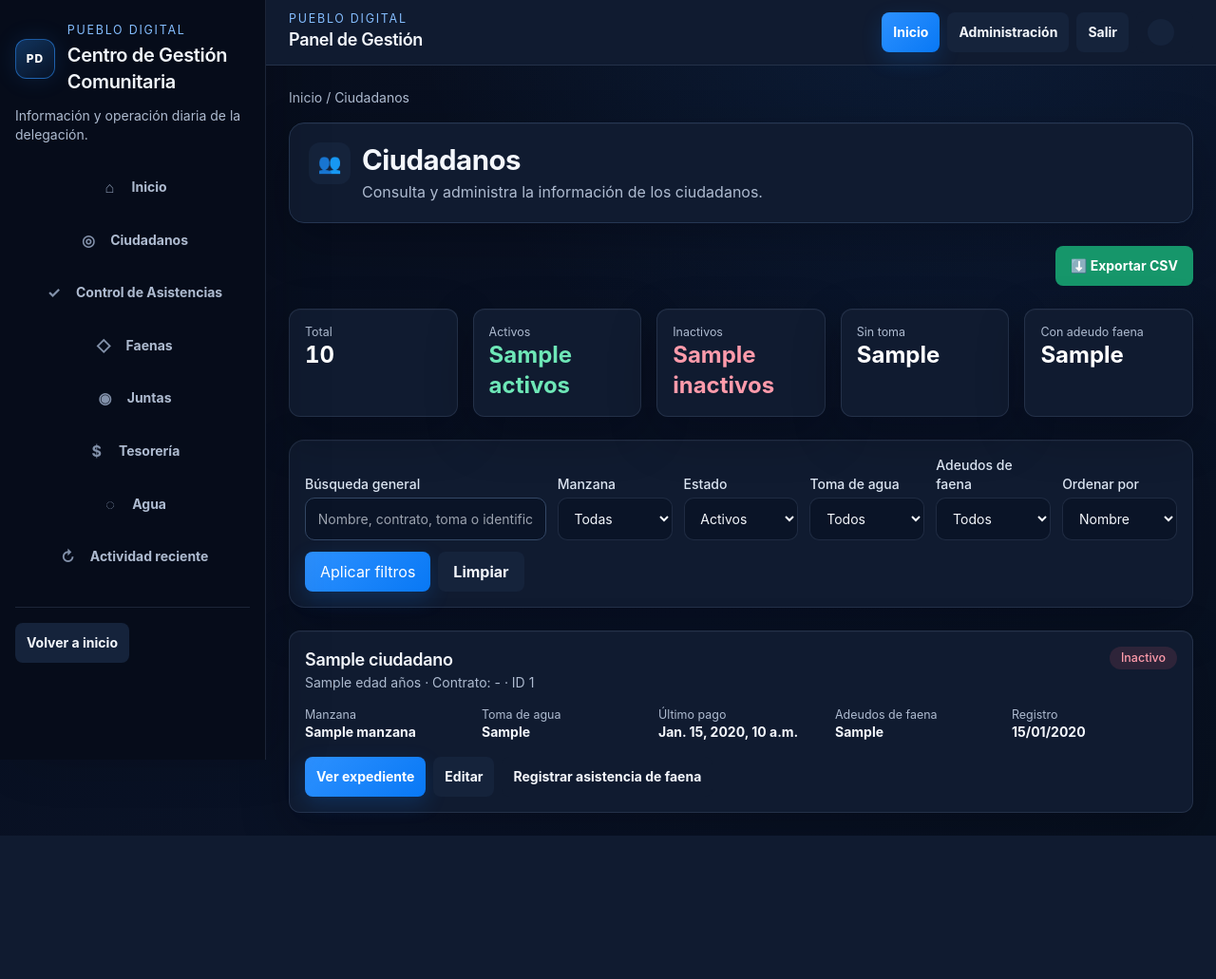
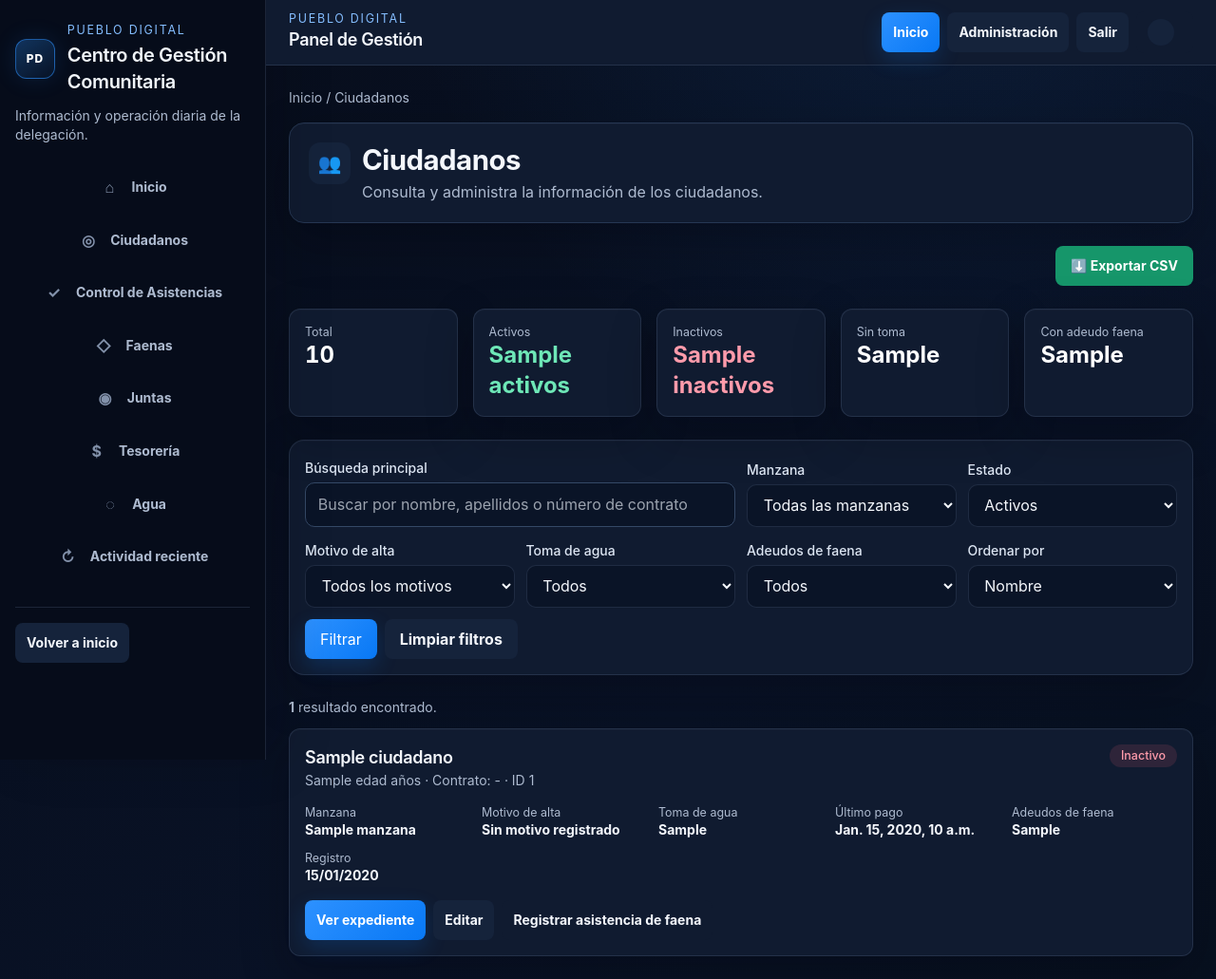
Before and after one commit to adalbertomejia/puebloDigital, a Django app: template templates/dashboard/padron_ciudadanos.html in a window 1280 px wide. Shown: the whole page at 95% size. Before the commit the page ends 880 px from the top, so only its background shows below. Run offline with Django 3.2, Linux system fonts and the light colour scheme; the template is opened without the code that fills it: most values are stand-ins (such as "Sample title", 1, 10 or a date in 2020); some libraries are stand-ins or nearby versions.

Commit message:
Implementa filtros escalables en padrón ciudadano

```diff
--- a/apps/core/models.py
+++ b/apps/core/models.py
@@ -55,6 +55,7 @@ class Ciudadano(TimeStampedModel):
     motivo_alta = models.CharField(
         max_length=22,
         choices=MotivosAlta.choices,
+        blank=True,
         verbose_name="Motivo de alta",
     )
     direccion = models.TextField(blank=True)
--- a/templates/dashboard/padron_ciudadanos.html
+++ b/templates/dashboard/padron_ciudadanos.html
@@ -17,52 +17,61 @@
 </section>
 
 <section class="bg-white rounded-2xl border p-4 mb-6">
-  <form method="get" class="grid lg:grid-cols-7 gap-3 items-end">
-    <label class="lg:col-span-2 text-sm font-medium">Búsqueda general
-      <input type="text" name="q" value="{{ filtros.q }}" placeholder="Nombre, contrato, toma o identificador" class="mt-1 w-full rounded-lg border px-3 py-2 font-normal">
-    </label>
-    <label class="text-sm font-medium">Manzana
-      <select name="manzana" class="mt-1 w-full rounded-lg border px-3 py-2 font-normal">
-        <option value="todas" {% if filtros.manzana == 'todas' %}selected{% endif %}>Todas</option>
-        <option value="sin_manzana" {% if filtros.manzana == 'sin_manzana' %}selected{% endif %}>Sin manzana</option>
+  <form method="get" class="grid md:grid-cols-2 lg:grid-cols-4 gap-3 items-end">
+    <div class="lg:col-span-2"><label for="padron-q" class="text-sm font-medium">Búsqueda principal</label>
+      <input id="padron-q" type="search" name="q" value="{{ filtros.q }}" placeholder="Buscar por nombre, apellidos o número de contrato" class="mt-1 w-full rounded-lg border px-3 py-2 font-normal">
+    </div>
+    <div><label for="padron-manzana" class="text-sm font-medium">Manzana</label>
+      <select id="padron-manzana" name="manzana" class="mt-1 w-full rounded-lg border px-3 py-2 font-normal">
+        <option value="todas" {% if filtros.manzana == 'todas' %}selected{% endif %}>Todas las manzanas</option>
+        {% if hay_ciudadanos_sin_manzana %}<option value="sin_manzana" {% if filtros.manzana == 'sin_manzana' %}selected{% endif %}>Sin manzana</option>{% endif %}
         {% for manzana in manzanas %}<option value="{{ manzana.pk }}" {% if filtros.manzana == manzana.pk|stringformat:'s' %}selected{% endif %}>{{ manzana }}</option>{% endfor %}
       </select>
-    </label>
-    <label class="text-sm font-medium">Estado
-      <select name="estado" class="mt-1 w-full rounded-lg border px-3 py-2 font-normal">
+    </div>
+    <div><label for="padron-estado" class="text-sm font-medium">Estado</label>
+      <select id="padron-estado" name="estado" class="mt-1 w-full rounded-lg border px-3 py-2 font-normal">
         <option value="todos" {% if filtros.estado == 'todos' %}selected{% endif %}>Todos</option>
         <option value="activos" {% if filtros.estado == 'activos' %}selected{% endif %}>Activos</option>
         <option value="inactivos" {% if filtros.estado == 'inactivos' %}selected{% endif %}>Inactivos</option>
       </select>
-    </label>
-    <label class="text-sm font-medium">Toma de agua
-      <select name="toma" class="mt-1 w-full rounded-lg border px-3 py-2 font-normal">
+    </div>
+    <div><label for="padron-motivo" class="text-sm font-medium">Motivo de alta</label>
+      <select id="padron-motivo" name="motivo_alta" class="mt-1 w-full rounded-lg border px-3 py-2 font-normal">
+        <option value="todos" {% if filtros.motivo_alta == 'todos' %}selected{% endif %}>Todos los motivos</option>
+        {% if motivo_alta_permite_vacio %}<option value="sin_motivo" {% if filtros.motivo_alta == 'sin_motivo' %}selected{% endif %}>Sin motivo registrado</option>{% endif %}
+        {% for value, label in motivos_alta %}<option value="{{ value }}" {% if filtros.motivo_alta == value %}selected{% endif %}>{{ label }}</option>{% endfor %}
+      </select>
+    </div>
+    <div><label for="padron-toma" class="text-sm font-medium">Toma de agua</label>
+      <select id="padron-toma" name="toma" class="mt-1 w-full rounded-lg border px-3 py-2 font-normal">
         <option value="todos" {% if filtros.toma == 'todos' %}selected{% endif %}>Todos</option>
         <option value="con_toma" {% if filtros.toma == 'con_toma' %}selected{% endif %}>Con toma</option>
         <option value="sin_toma" {% if filtros.toma == 'sin_toma' %}selected{% endif %}>Sin toma</option>
       </select>
-    </label>
-    <label class="text-sm font-medium">Adeudos de faena
-      <select name="adeudo" class="mt-1 w-full rounded-lg border px-3 py-2 font-normal">
+    </div>
+    <div><label for="padron-adeudo" class="text-sm font-medium">Adeudos de faena</label>
+      <select id="padron-adeudo" name="adeudo" class="mt-1 w-full rounded-lg border px-3 py-2 font-normal">
         <option value="todos" {% if filtros.adeudo == 'todos' %}selected{% endif %}>Todos</option>
         <option value="con_adeudo" {% if filtros.adeudo == 'con_adeudo' %}selected{% endif %}>Con adeudo</option>
         <option value="sin_adeudo" {% if filtros.adeudo == 'sin_adeudo' %}selected{% endif %}>Sin adeudo</option>
       </select>
-    </label>
-    <label class="text-sm font-medium">Ordenar por
-      <select name="orden" class="mt-1 w-full rounded-lg border px-3 py-2 font-normal">
+    </div>
+    <div><label for="padron-orden" class="text-sm font-medium">Ordenar por</label>
+      <select id="padron-orden" name="orden" class="mt-1 w-full rounded-lg border px-3 py-2 font-normal">
         <option value="nombre" {% if filtros.orden == 'nombre' %}selected{% endif %}>Nombre</option>
         <option value="estado" {% if filtros.orden == 'estado' %}selected{% endif %}>Estado</option>
         <option value="adeudos_faena" {% if filtros.orden == 'adeudos_faena' %}selected{% endif %}>Adeudos de faena</option>
         <option value="registro" {% if filtros.orden == 'registro' %}selected{% endif %}>Fecha de registro</option>
       </select>
-    </label>
-    <div class="lg:col-span-7 flex flex-wrap gap-2">
-      <button class="rounded-lg bg-indigo-600 text-white px-4 py-2">Aplicar filtros</button>
-      <a class="rounded-lg bg-slate-200 px-4 py-2" href="{% url 'padron_ciudadanos' %}">Limpiar</a>
+    </div>
+    <div class="md:col-span-2 lg:col-span-4 flex flex-wrap gap-2">
+      <button class="rounded-lg bg-indigo-600 text-white px-4 py-2">Filtrar</button>
+      <a class="rounded-lg bg-slate-200 px-4 py-2" href="{% url 'padron_ciudadanos' %}">Limpiar filtros</a>
     </div>
   </form>
 </section>
+
+<p class="mb-3 text-sm text-slate-600" role="status"><strong>{{ ciudadanos.paginator.count }}</strong> resultado{{ ciudadanos.paginator.count|pluralize }} encontrado{{ ciudadanos.paginator.count|pluralize }}.</p>
 
 <section class="space-y-3">
   {% for c in ciudadanos %}
@@ -76,6 +85,7 @@
       </div>
       <div class="grid md:grid-cols-5 gap-3 mt-4 text-sm">
         <p><span class="block text-xs text-slate-500">Manzana</span><strong>{{ c.manzana|default:'-' }}</strong></p>
+        <p><span class="block text-xs text-slate-500">Motivo de alta</span><strong>{{ c.get_motivo_alta_display|default:'Sin motivo registrado' }}</strong></p>
         <p><span class="block text-xs text-slate-500">Toma de agua</span><strong>{{ c.toma.numero_toma|default:'Sin toma' }}</strong></p>
         <p><span class="block text-xs text-slate-500">Último pago</span><strong>{{ c.ultimo_pago_fecha|default:'Sin registro' }}</strong></p>
         <p><span class="block text-xs text-slate-500">Adeudos de faena</span><strong>{{ c.adeudos_faena }}</strong></p>
@@ -96,8 +106,8 @@
   <nav class="mt-6 flex flex-wrap items-center justify-between gap-3 text-sm">
     <span class="text-slate-500">Página {{ ciudadanos.number }} de {{ ciudadanos.paginator.num_pages }}</span>
     <div class="flex gap-2">
-      {% if ciudadanos.has_previous %}<a class="px-3 py-2 rounded-lg bg-white border" href="?page={{ ciudadanos.previous_page_number }}&q={{ filtros.q }}&estado={{ filtros.estado }}&toma={{ filtros.toma }}&manzana={{ filtros.manzana }}&adeudo={{ filtros.adeudo }}&orden={{ filtros.orden }}">Anterior</a>{% endif %}
-      {% if ciudadanos.has_next %}<a class="px-3 py-2 rounded-lg bg-white border" href="?page={{ ciudadanos.next_page_number }}&q={{ filtros.q }}&estado={{ filtros.estado }}&toma={{ filtros.toma }}&manzana={{ filtros.manzana }}&adeudo={{ filtros.adeudo }}&orden={{ filtros.orden }}">Siguiente</a>{% endif %}
+      {% if ciudadanos.has_previous %}<a class="px-3 py-2 rounded-lg bg-white border" href="?{% if pagination_querystring %}{{ pagination_querystring }}&amp;{% endif %}page={{ ciudadanos.previous_page_number }}">Anterior</a>{% endif %}
+      {% if ciudadanos.has_next %}<a class="px-3 py-2 rounded-lg bg-white border" href="?{% if pagination_querystring %}{{ pagination_querystring }}&amp;{% endif %}page={{ ciudadanos.next_page_number }}">Siguiente</a>{% endif %}
     </div>
   </nav>
 {% endif %}
```
Also changed, not shown: apps/core/tests.py (+109 -0 lines), apps/core/views.py (+19 -8 lines), apps/core/migrations/0008_alter_ciudadano_motivo_alta.py (added).
